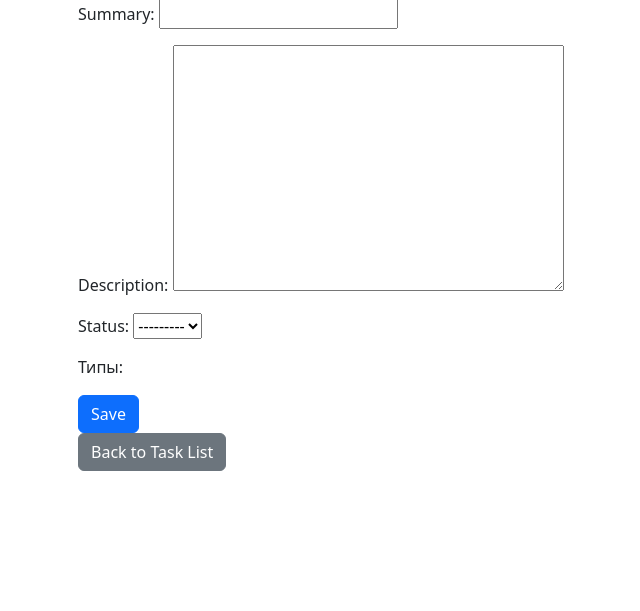
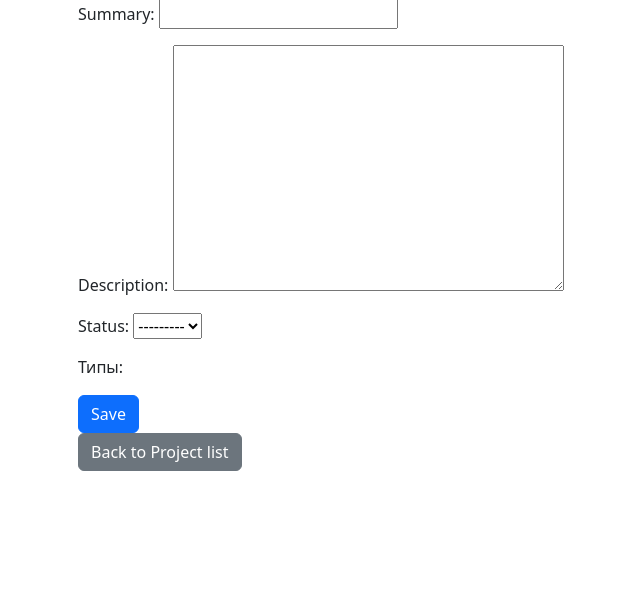
Before and after one commit to EvilTheresa/issue_tracker, a Django app: page /project/1/task/add/ in a window 1280 px wide. Shown: the part 57-668 px from the top of the page, without its empty margins (4-644 px from the left). Run offline with Django 5.2, Linux system fonts and the light colour scheme; data that the repository does not hold is empty.

Commit message:
Поправлено добавление задачи

```diff
--- a/issue_tracker/webapp/templates/tasks/add_task.html
+++ b/issue_tracker/webapp/templates/tasks/add_task.html
@@ -16,7 +16,7 @@
             {{ form.as_p }}
             <button type="submit" class="btn btn-primary">Save</button>
         </form>
-        <a href="{% url 'task_list' %}" class="btn btn-secondary">Back to Task List</a>
+        <a href="{% url 'project_list' %}" class="btn btn-secondary">Back to Project list</a>
     </div>
 </body>
 </html>
```
